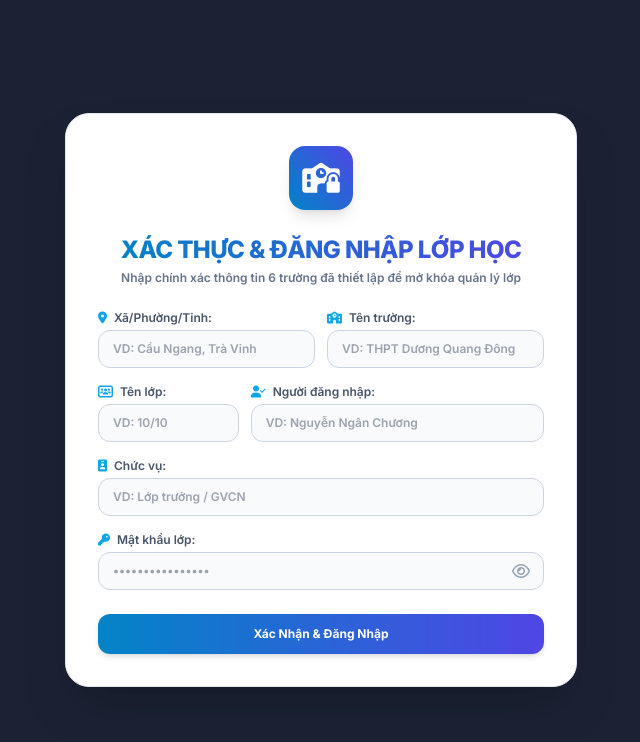
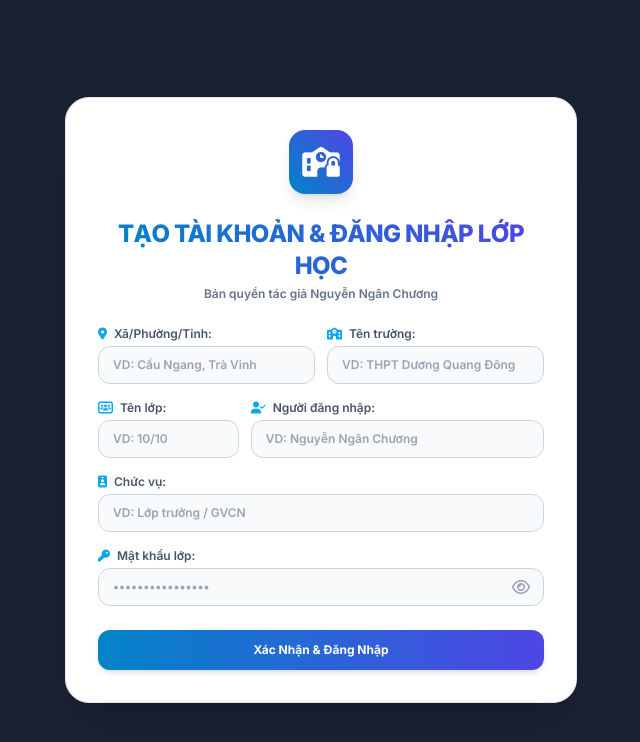
Before and after one commit to trangwebs/quanlihocsinhlop.thpt.gvcn, a plain HTML site: page index.html in a window 1280 px wide. Shown: the whole page, without its empty margins (319-959 px from the left). Drawn offline with nearby package versions, Linux system fonts and the light colour scheme.

Commit message:
Update index.html

```diff
--- a/index.html
+++ b/index.html
@@ -51,10 +51,10 @@
             </div>
             <div>
                 <h2 class="text-xl sm:text-2xl font-extrabold tracking-tight bg-gradient-to-r from-sky-600 to-indigo-600 bg-clip-text text-transparent">
-                    XÁC THỰC & ĐĂNG NHẬP LỚP HỌC
+                    TẠO TÀI KHOẢN & ĐĂNG NHẬP LỚP HỌC
                 </h2>
                 <p class="text-xs text-slate-500 dark:text-slate-400 font-semibold mt-1">
-                    Nhập chính xác thông tin 6 trường đã thiết lập để mở khóa quản lý lớp
+                    Bản quyền tác giả Nguyễn Ngân Chương
                 </p>
             </div>
             <form onsubmit="handleAuthSubmit(event)" class="space-y-4 text-left">
```
